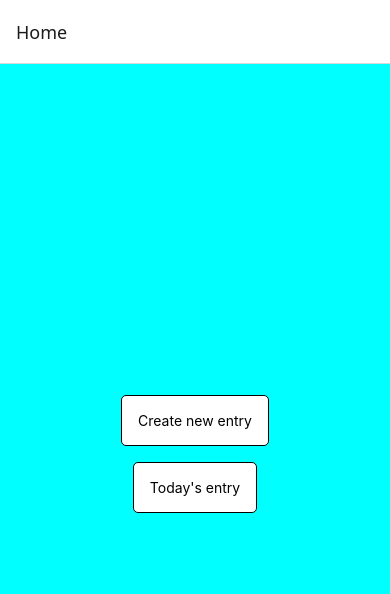
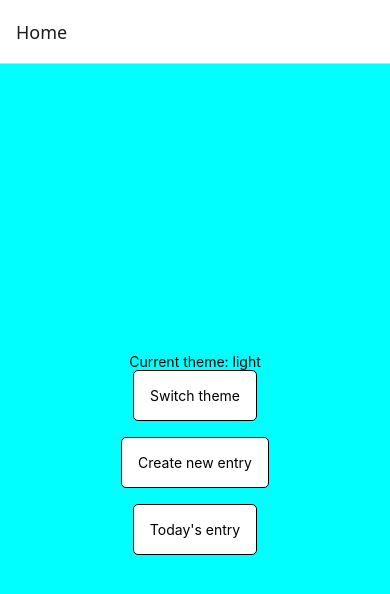
Before and after one commit to TahmidRahman/rndiary, a React Native app: screen / in a window 390 px wide. Shown: the top 594 px of the page. Built offline with nearby package versions, Linux system fonts and the light colour scheme.

Commit message:
touch up

```diff
--- a/src/components/Input.tsx
+++ /dev/null
@@ -1,22 +0,0 @@
-import React from 'react';
-import { TextInput } from 'react-native';
-
-const Input = React.memo(
-  ({
-    value,
-    onChange,
-    placeholder,
-  }: {
-    value: string;
-    onChange: (t: string) => void;
-    placeholder?: string;
-  }) => (
-    <TextInput
-      value={value}
-      onChangeText={onChange}
-      placeholder={placeholder}
-    />
-  ),
-);
-
-export default Input;
--- /dev/null
+++ b/src/components/ThemeText.tsx
@@ -0,0 +1,28 @@
+import { useTheme } from '@/ctx/theme';
+import { StyleSheet, Text, TextStyle } from 'react-native';
+
+const ThemedText = ({
+  children,
+  style,
+}: {
+  children: React.ReactNode;
+  style?: TextStyle;
+}) => {
+  const theme = useTheme();
+  return (
+    <Text style={[theme === 'dark' ? styles.dark : styles.light, style]}>
+      {children}
+    </Text>
+  );
+};
+
+const styles = StyleSheet.create({
+  dark: {
+    color: 'white',
+  },
+  light: {
+    color: 'black',
+  },
+});
+
+export default ThemedText;
--- a/src/components/ThemedBackground.tsx
+++ b/src/components/ThemedBackground.tsx
@@ -14,7 +14,7 @@ const ThemedBackground = ({ children }: { children: React.ReactNode }) => {
 
 const styles = StyleSheet.create({
   containerDark: {
-    backgroundColor: 'navyblue',
+    backgroundColor: '#000080', //navy blue
     flex: 1,
     justifyContent: 'center',
     alignItems: 'center',
--- /dev/null
+++ b/src/components/ThemedInput.tsx
@@ -0,0 +1,36 @@
+import { useTheme } from '@/ctx/theme';
+import React from 'react';
+import { StyleSheet, TextInput } from 'react-native';
+
+const Input = React.memo(
+  ({
+    value,
+    onChange,
+    placeholder,
+  }: {
+    value: string;
+    onChange: (t: string) => void;
+    placeholder?: string;
+  }) => {
+    const theme = useTheme();
+    return (
+      <TextInput
+        value={value}
+        onChangeText={onChange}
+        placeholder={placeholder}
+        style={theme === 'dark' ? styles.dark : styles.light}
+      />
+    );
+  },
+);
+
+const styles = StyleSheet.create({
+  dark: {
+    color: 'white',
+  },
+  light: {
+    color: 'black',
+  },
+});
+
+export default Input;
--- a/src/screens/entry/Create.tsx
+++ b/src/screens/entry/Create.tsx
@@ -1,31 +1,49 @@
 import ThemedBackground from '@/components/ThemedBackground';
-import Input from 'components/Input';
+import ThemedInput from 'components/ThemedInput';
 import ThemedButton from 'components/ThemedButton';
 import React from 'react';
 import { useState } from 'react';
-import { Text } from 'react-native';
 import { useAddNoteEntry } from 'store/notes';
+import ThemedText from 'components/ThemeText';
 
 const TODAYS_DATE = new Date().toISOString().split('T')[0];
 
 const Create = () => {
   const [title, setTitle] = useState('');
   const [desc, setDesc] = useState('');
+  const [isAdded, setIsAdded] = useState(false);
   const addNoteEntry = useAddNoteEntry();
 
   const handleTitleChange = React.useCallback((t: string) => setTitle(t), []);
   const handleDescChange = React.useCallback((t: string) => setDesc(t), []);
 
+  if (isAdded) {
+    return (
+      <ThemedBackground>
+        <ThemedText>Your note is added for today!</ThemedText>
+      </ThemedBackground>
+    );
+  }
+
   return (
     <ThemedBackground>
-      <Text>{'Todays date is: ' + TODAYS_DATE}</Text>
-      <Input value={title} onChange={handleTitleChange} placeholder="title" />
-      <Input
+      <ThemedText>{'Todays date is: ' + TODAYS_DATE}</ThemedText>
+      <ThemedInput
+        value={title}
+        onChange={handleTitleChange}
+        placeholder="title"
+      />
+      <ThemedInput
         value={desc}
         onChange={handleDescChange}
         placeholder="description"
       />
-      <ThemedButton onClick={() => addNoteEntry(title, desc, TODAYS_DATE)}>
+      <ThemedButton
+        onClick={() => {
+          addNoteEntry(title, desc, TODAYS_DATE);
+          setIsAdded(true);
+        }}
+      >
         Add
       </ThemedButton>
     </ThemedBackground>
--- a/src/screens/entry/View.tsx
+++ b/src/screens/entry/View.tsx
@@ -1,7 +1,8 @@
 import ThemedBackground from '@/components/ThemedBackground';
 import { NativeStackScreenProps } from '@react-navigation/native-stack';
+import ThemedText from 'components/ThemeText';
 import { RootStackParamList } from 'navigation/RootStack';
-import { Text, StyleSheet, View } from 'react-native';
+import { StyleSheet, View } from 'react-native';
 import { useNoteByDate } from 'store/notes';
 
 type ViewProps = NativeStackScreenProps<RootStackParamList, 'View'>;
@@ -9,16 +10,16 @@ type ViewProps = NativeStackScreenProps<RootStackParamList, 'View'>;
 const TODAYS_DATE = new Date().toISOString().split('T')[0];
 
 const NoEntry = () => {
-  return <Text>No entry!</Text>;
+  return <ThemedText>No entry!</ThemedText>;
 };
 
 const Content = ({ date }: { date: string }) => {
   const note = useNoteByDate(date);
   if (!note) return <NoEntry />;
   return (
-    <View>
-      <Text style={styles.title}>{note.title}</Text>
-      <Text>{note.description}</Text>
+    <View style={styles.center}>
+      <ThemedText style={styles.title}>{note.title}</ThemedText>
+      <ThemedText>{note.description}</ThemedText>
     </View>
   );
 };
@@ -30,13 +31,16 @@ const ViewEntry = ({ route }: ViewProps) => {
 
   return (
     <ThemedBackground>
-      <Text style={styles.heading}>{heading}</Text>
+      <ThemedText style={styles.heading}>{heading}</ThemedText>
       <Content date={dateOfEntry} />
     </ThemedBackground>
   );
 };
 
 const styles = StyleSheet.create({
+  center: {
+    alignItems: 'center',
+  },
   heading: {
     fontSize: 24,
   },
--- a/src/screens/home/index.tsx
+++ b/src/screens/home/index.tsx
@@ -2,13 +2,24 @@
 import ThemedBackground from 'components/ThemedBackground';
 import ThemedButton from 'components/ThemedButton';
 import { useNavigation } from '@react-navigation/native';
+import { useTheme, useThemeDispatch } from '@/ctx/theme';
+import ThemedText from 'components/ThemeText';
 
 const TODAYS_DATE = new Date().toISOString().split('T')[0];
 
 const Home = () => {
+  const theme = useTheme();
   const navigation = useNavigation();
+  const dispatch = useThemeDispatch();
   return (
     <ThemedBackground>
+      <ThemedText>{`Current theme: ${theme}`}</ThemedText>
+      <ThemedButton
+        onClick={() => dispatch({ type: 'switch_theme' })}
+        style={{ marginBottom: 16 }}
+      >
+        Switch theme
+      </ThemedButton>
       <ThemedButton
         onClick={() => navigation.navigate('Create')}
         style={{ marginBottom: 16 }}
```
